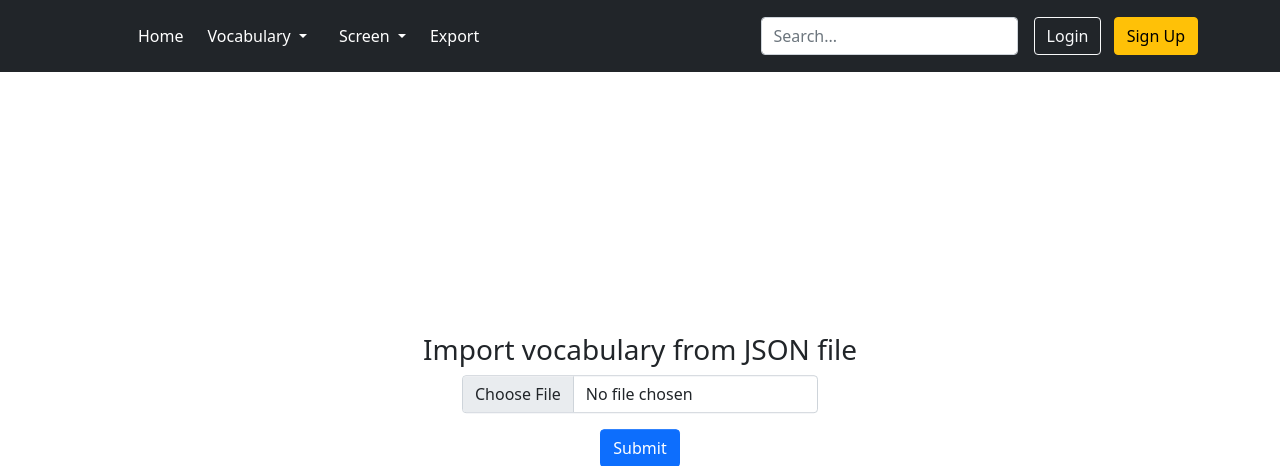
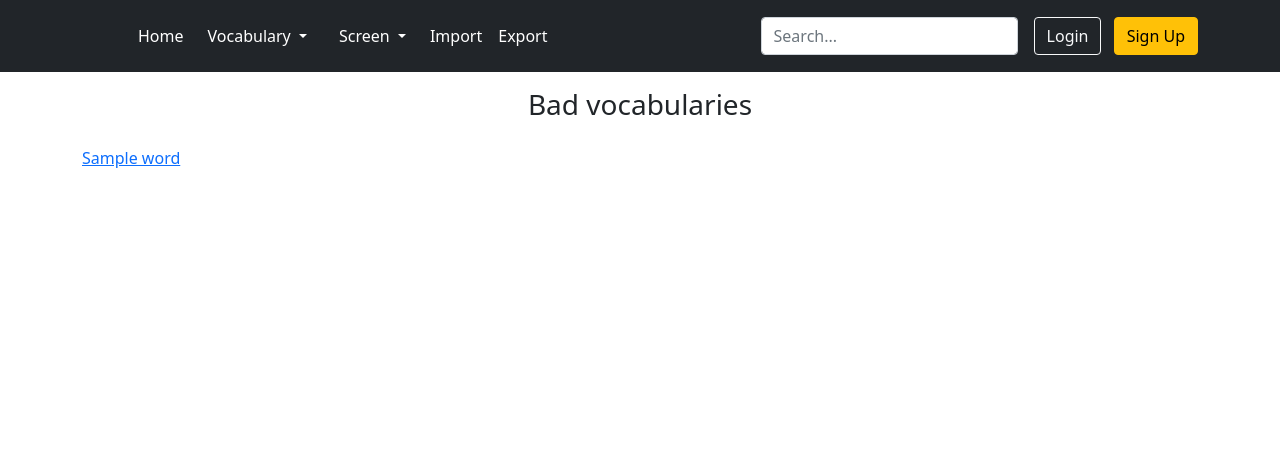
Before and after one commit to boconlonton/multi-language-tools, a Django app: template vocabulary/templates/vocabulary/import.html in a window 1280 px wide. Shown: the top 466 px of the page. Run offline with Django 3.2, Linux system fonts and the light colour scheme; tables that the repository leaves empty hold one stand-in row (values such as "Sample post"); the template is opened without the code that fills it: values that come from a table or form of the project are taken from there, most other values are stand-ins (such as "Sample title", 1, 10 or a date in 2020).

Commit message:
Added Import vocabulary from JSON file

```diff
--- a/app/templates/base.html
+++ b/app/templates/base.html
@@ -38,6 +38,8 @@
           </ul>
         </li>
 
+        <li><a href="{% url 'vocab-import' %}" class="nav-link px-2 text-white">Import</a></li>
+
         <li><a href="{% url 'vocab-export-home' %}" class="nav-link px-2 text-white">Export</a></li>
       </ul>
 
--- a/vocabulary/templates/vocabulary/import.html
+++ b/vocabulary/templates/vocabulary/import.html
@@ -1,5 +1,6 @@
 {% extends 'base.html' %}
 {% block content %}
+{% if not bad_vocabs %}
 <div class="container position-absolute top-50 start-50 translate-middle">
     <div class="row justify-content-center">
         <div class="col-sm-8 text-center">
@@ -18,4 +19,25 @@
         </div>
     </div>
 </div>
+{% endif %}
+{% if bad_vocabs %}
+<div class="container mt-3">
+    <div class="row">
+        <div class="col text-center">
+            <h3> Bad vocabularies </h3>
+        </div>
+    </div>
+</div>
+
+<div class="container mt-3">
+    <div class="row">
+        {% for word in bad_vocabs %}
+        <div class="col-md-4">
+            <a href="{% url 'vocab-export-with-code' screen_code=screen.screen_code %}" class="link-primary">{{word}}</a>
+        </div>
+        {% endfor %}
+    </div>
+</div>
+
+{% endif %}
 {% endblock %}
```
Also changed, not shown: vocabulary/templates/vocabulary/export.html (+4 -4 lines), vocabulary/views/extra_views.py (+30 -14 lines).
